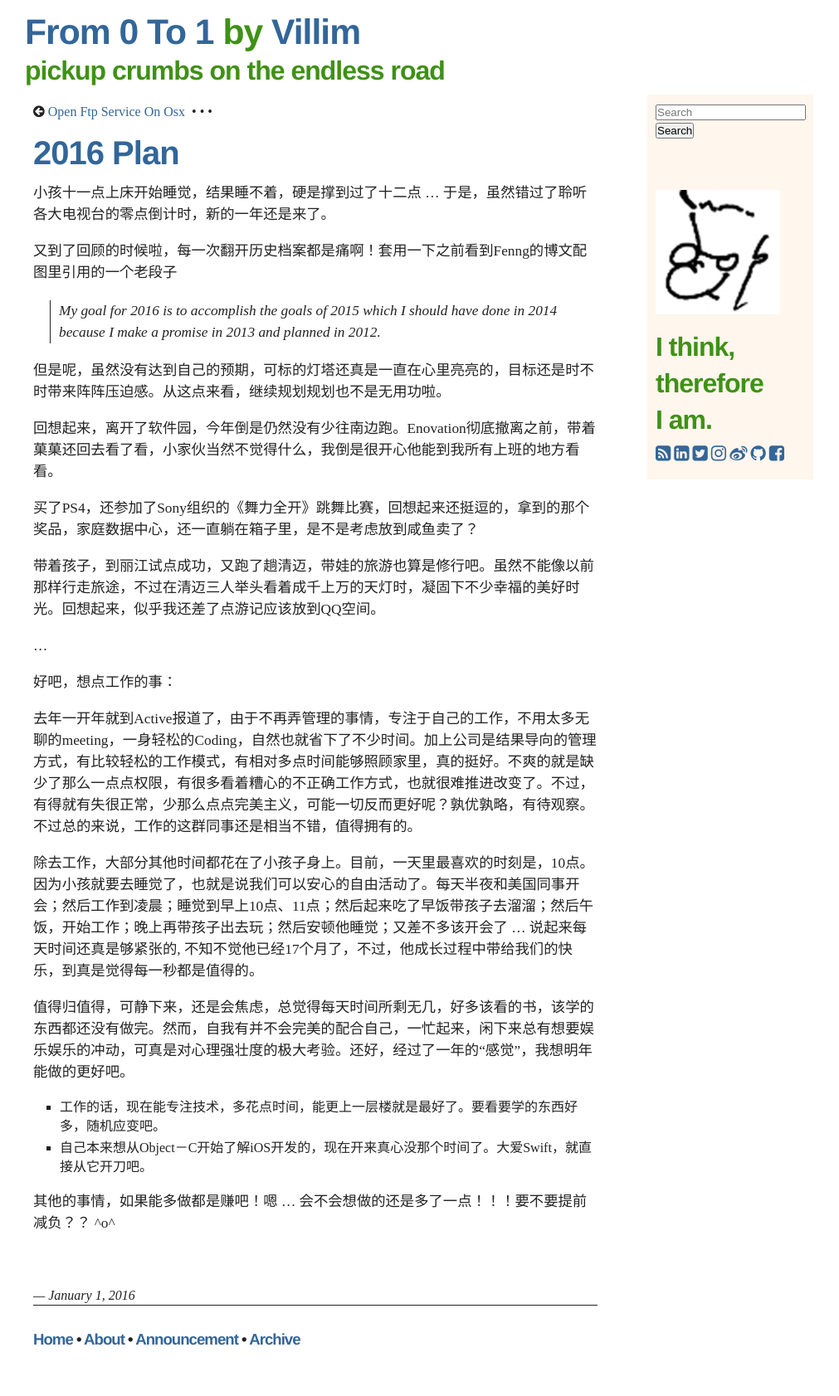
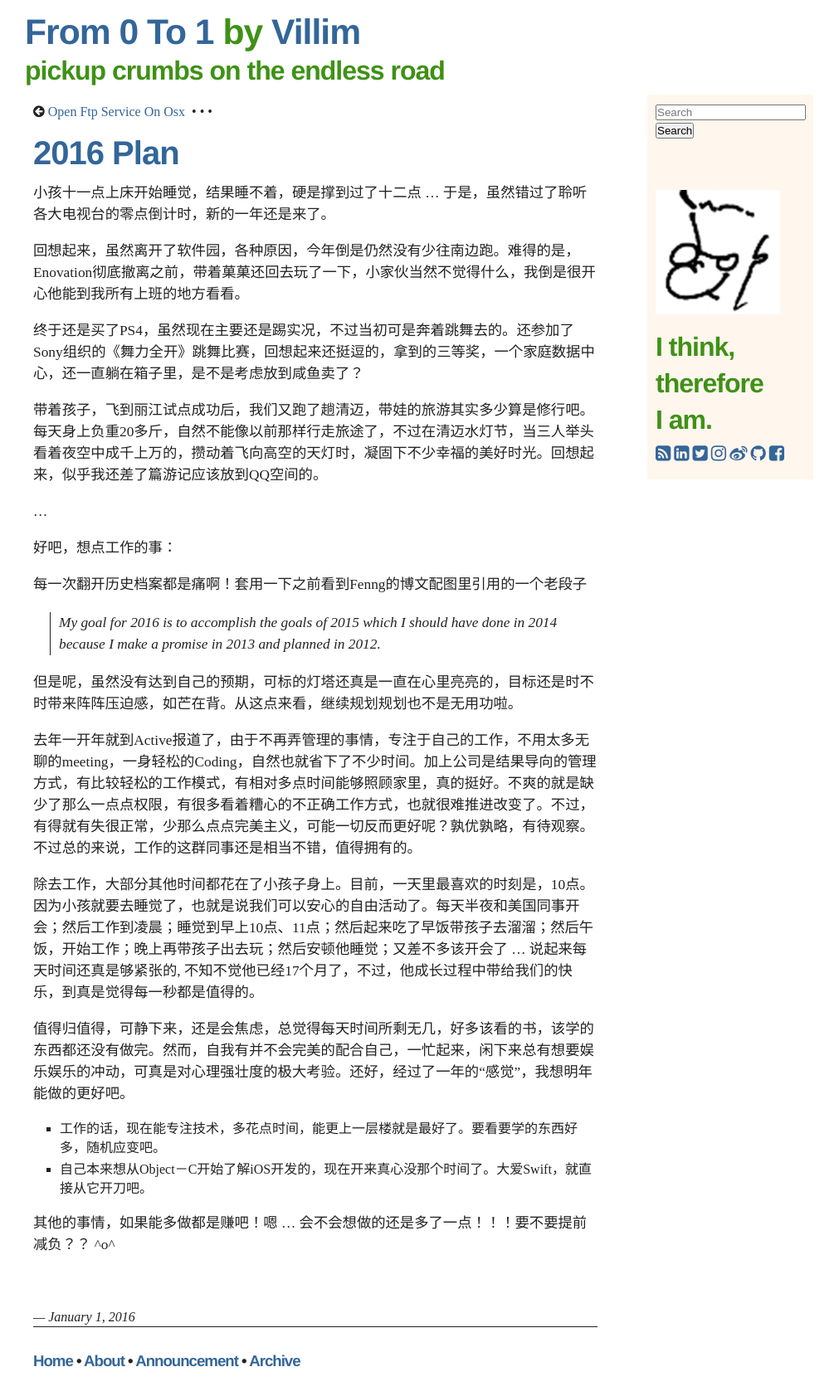
Before and after one commit to villim/villim.github.io, a Jekyll site: the page built from _posts/2016-01-01-2016-plan.md, in a window 1280 px wide. Shown: the whole page at 83% size, without its empty margins (135-1146 px from the left). Built offline with Jekyll 4.4.1, drawn with Linux system fonts in a browser that asks for light colours; nearby versions of some CDN libraries; Markdown is read by kramdown in place of the engine named in the settings; before the commit the page ends 1657 px from its top, so only the background shows below that.

Commit message:
2016 plan, modification

```diff
--- a/_posts/2016-01-01-2016-plan.md
+++ b/_posts/2016-01-01-2016-plan.md
@@ -5,21 +5,21 @@ layout: post
 
 小孩十一点上床开始睡觉，结果睡不着，硬是撑到过了十二点 ... 于是，虽然错过了聆听各大电视台的零点倒计时，新的一年还是来了。
 
-又到了回顾的时候啦，每一次翻开历史档案都是痛啊！套用一下之前看到Fenng的博文配图里引用的一个老段子
+回想起来，虽然离开了软件园，各种原因，今年倒是仍然没有少往南边跑。难得的是，Enovation彻底撤离之前，带着菓菓还回去玩了一下，小家伙当然不觉得什么，我倒是很开心他能到我所有上班的地方看看。
 
-> My goal for 2016 is to accomplish the goals of 2015 which I should have done in 2014 because I make a promise in 2013 and planned in 2012.
+终于还是买了PS4，虽然现在主要还是踢实况，不过当初可是奔着跳舞去的。还参加了Sony组织的《舞力全开》跳舞比赛，回想起来还挺逗的，拿到的三等奖，一个家庭数据中心，还一直躺在箱子里，是不是考虑放到咸鱼卖了？
 
-但是呢，虽然没有达到自己的预期，可标的灯塔还真是一直在心里亮亮的，目标还是时不时带来阵阵压迫感。从这点来看，继续规划规划也不是无用功啦。
-
-回想起来，离开了软件园，今年倒是仍然没有少往南边跑。Enovation彻底撤离之前，带着菓菓还回去看了看，小家伙当然不觉得什么，我倒是很开心他能到我所有上班的地方看看。
-
-买了PS4，还参加了Sony组织的《舞力全开》跳舞比赛，回想起来还挺逗的，拿到的那个奖品，家庭数据中心，还一直躺在箱子里，是不是考虑放到咸鱼卖了？
-
-带着孩子，到丽江试点成功，又跑了趟清迈，带娃的旅游也算是修行吧。虽然不能像以前那样行走旅途，不过在清迈三人举头看着成千上万的天灯时，凝固下不少幸福的美好时光。回想起来，似乎我还差了点游记应该放到QQ空间。
+带着孩子，飞到丽江试点成功后，我们又跑了趟清迈，带娃的旅游其实多少算是修行吧。每天身上负重20多斤，自然不能像以前那样行走旅途了，不过在清迈水灯节，当三人举头看着夜空中成千上万的，攒动着飞向高空的天灯时，凝固下不少幸福的美好时光。回想起来，似乎我还差了篇游记应该放到QQ空间的。
 
  ...
 
 好吧，想点工作的事：
+
+每一次翻开历史档案都是痛啊！套用一下之前看到Fenng的博文配图里引用的一个老段子
+
+> My goal for 2016 is to accomplish the goals of 2015 which I should have done in 2014 because I make a promise in 2013 and planned in 2012.
+
+但是呢，虽然没有达到自己的预期，可标的灯塔还真是一直在心里亮亮的，目标还是时不时带来阵阵压迫感，如芒在背。从这点来看，继续规划规划也不是无用功啦。
 
 去年一开年就到Active报道了，由于不再弄管理的事情，专注于自己的工作，不用太多无聊的meeting，一身轻松的Coding，自然也就省下了不少时间。加上公司是结果导向的管理方式，有比较轻松的工作模式，有相对多点时间能够照顾家里，真的挺好。不爽的就是缺少了那么一点点权限，有很多看着糟心的不正确工作方式，也就很难推进改变了。不过，有得就有失很正常，少那么点点完美主义，可能一切反而更好呢？孰优孰略，有待观察。不过总的来说，工作的这群同事还是相当不错，值得拥有的。
 
```
